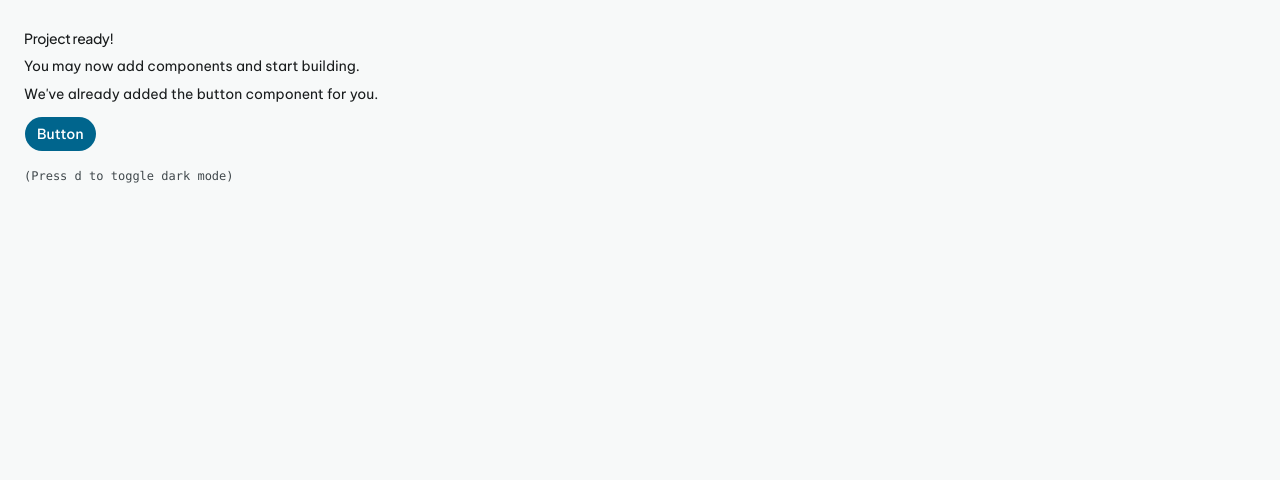
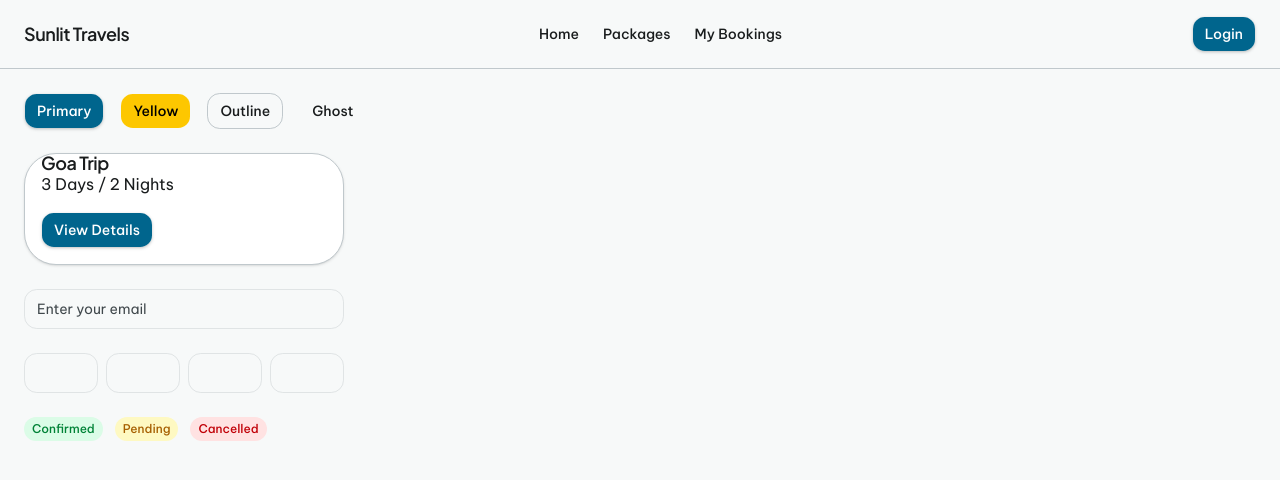
Before and after one commit to Sourav1018/TM-FE, a Next.js app: page / in a window 1280 px wide. Shown: the top 480 px of the page. Built offline with nearby package versions, Linux system fonts and the light colour scheme.

Commit message:
Setup UI components (button, card, input, badge, navbar)

```diff
--- a/app/page.tsx
+++ b/app/page.tsx
@@ -1,18 +1,60 @@
 import { Button } from "@/components/ui/button"
+import { Card, CardContent, CardTitle } from "@/components/ui/card"
+import { Input } from "@/components/ui/input"
+import { Badge } from "@/components/ui/badge"
+import { Navbar } from "@/components/ui/navbar"
 
-export default function Page() {
+export default function Home() {
   return (
-    <div className="flex min-h-svh p-6">
-      <div className="flex max-w-md min-w-0 flex-col gap-4 text-sm leading-loose">
-        <div>
-          <h1 className="font-medium">Project ready!</h1>
-          <p>You may now add components and start building.</p>
-          <p>We&apos;ve already added the button component for you.</p>
-          <Button className="mt-2">Button</Button>
+    <div>
+
+      {/* Navbar */}
+      <Navbar />
+
+      {/* Main content */}
+      <div className="flex flex-col gap-6 p-6">
+
+        {/* Buttons section */}
+        <div className="flex gap-4">
+          <Button variant="primary">Primary</Button>
+          <Button variant="yellow">Yellow</Button>
+          <Button variant="outline">Outline</Button>
+          <Button variant="ghost">Ghost</Button>
         </div>
-        <div className="font-mono text-xs text-muted-foreground">
-          (Press <kbd>d</kbd> to toggle dark mode)
+
+        {/* Card section */}
+        <Card className="w-80">
+          <CardContent>
+            <CardTitle>Goa Trip</CardTitle>
+            <p>3 Days / 2 Nights</p>
+
+            {/* Button inside card */}
+            <Button variant="primary" className="mt-4">
+              View Details
+            </Button>
+          </CardContent>
+        </Card>
+
+        {/* Input test */}
+        <div className="w-80">
+          <Input placeholder="Enter your email" />
         </div>
+
+        {/* OTP Inputs */}
+        <div className="flex gap-2 w-80">
+          <Input maxLength={1} />
+          <Input maxLength={1} />
+          <Input maxLength={1} />
+          <Input maxLength={1} />
+        </div>
+
+        {/* Badge test */}
+        <div className="flex gap-3">
+          <Badge status="confirmed" />
+          <Badge status="pending" />
+          <Badge status="cancelled" />
+        </div>
+
       </div>
     </div>
   )
--- /dev/null
+++ b/components/ui/badge.tsx
@@ -0,0 +1,30 @@
+"use client"
+
+import { cn } from "@/lib/utils"
+
+type BadgeProps = {
+  status: "confirmed" | "pending" | "cancelled"
+  className?: string
+}
+
+function Badge({ status, className }: BadgeProps) {
+  const styles = {
+    confirmed: "bg-green-100 text-green-700",
+    pending: "bg-yellow-100 text-yellow-700",
+    cancelled: "bg-red-100 text-red-700",
+  }
+
+  return (
+    <span
+      className={cn(
+        "px-2 py-1 rounded-md text-xs font-medium capitalize",
+        styles[status],
+        className
+      )}
+    >
+      {status}
+    </span>
+  )
+}
+
+export { Badge }
--- a/components/ui/button.tsx
+++ b/components/ui/button.tsx
@@ -6,33 +6,60 @@
 import { cn } from "@/lib/utils"
 
 const buttonVariants = cva(
-  "group/button inline-flex shrink-0 items-center justify-center rounded-4xl border border-transparent bg-clip-padding text-sm font-medium whitespace-nowrap transition-all outline-none select-none focus-visible:border-ring focus-visible:ring-[3px] focus-visible:ring-ring/50 active:translate-y-px disabled:pointer-events-none disabled:opacity-50 aria-invalid:border-destructive aria-invalid:ring-[3px] aria-invalid:ring-destructive/20 dark:aria-invalid:border-destructive/50 dark:aria-invalid:ring-destructive/40 [&_svg]:pointer-events-none [&_svg]:shrink-0 [&_svg:not([class*='size-'])]:size-4",
+  "group/button inline-flex shrink-0 items-center justify-center rounded-md border border-transparent bg-clip-padding text-sm font-medium whitespace-nowrap transition-all outline-none select-none focus-visible:border-ring focus-visible:ring-[3px] focus-visible:ring-ring/50 active:translate-y-px disabled:pointer-events-none disabled:opacity-50 [&_svg]:pointer-events-none [&_svg]:shrink-0 [&_svg:not([class*='size-'])]:size-4",
   {
     variants: {
       variant: {
+        //  Main primary button (used for Book Now, View Details)
         default: "bg-primary text-primary-foreground hover:bg-primary/80",
+
+        primary:
+          "bg-primary text-primary-foreground hover:bg-primary/90 shadow-sm",
+
+        //  Secondary button
+        secondary:
+          "bg-secondary text-secondary-foreground hover:bg-secondary/80",
+
+        //  Yellow CTA button (from your design)
+        yellow:
+          "bg-yellow-400 text-black hover:bg-yellow-500",
+
+        //  Outline button
         outline:
-          "border-border bg-input/30 hover:bg-input/50 hover:text-foreground aria-expanded:bg-muted aria-expanded:text-foreground",
-        secondary:
-          "bg-secondary text-secondary-foreground hover:bg-secondary/80 aria-expanded:bg-secondary aria-expanded:text-secondary-foreground",
+          "border-border bg-transparent hover:bg-muted hover:text-foreground",
+
+        //  Ghost button
         ghost:
-          "hover:bg-muted hover:text-foreground aria-expanded:bg-muted aria-expanded:text-foreground dark:hover:bg-muted/50",
+          "hover:bg-muted hover:text-foreground dark:hover:bg-muted/50",
+
+        //  Destructive button
         destructive:
-          "bg-destructive/10 text-destructive hover:bg-destructive/20 focus-visible:border-destructive/40 focus-visible:ring-destructive/20 dark:bg-destructive/20 dark:hover:bg-destructive/30 dark:focus-visible:ring-destructive/40",
+          "bg-destructive/10 text-destructive hover:bg-destructive/20",
+
+        //  Link style
         link: "text-primary underline-offset-4 hover:underline",
       },
+
       size: {
         default:
           "h-9 gap-1.5 px-3 has-data-[icon=inline-end]:pr-2.5 has-data-[icon=inline-start]:pl-2.5",
+
         xs: "h-6 gap-1 px-2.5 text-xs has-data-[icon=inline-end]:pr-2 has-data-[icon=inline-start]:pl-2 [&_svg:not([class*='size-'])]:size-3",
+
         sm: "h-8 gap-1 px-3 has-data-[icon=inline-end]:pr-2 has-data-[icon=inline-start]:pl-2",
+
         lg: "h-10 gap-1.5 px-4 has-data-[icon=inline-end]:pr-3 has-data-[icon=inline-start]:pl-3",
+
         icon: "size-9",
+
         "icon-xs": "size-6 [&_svg:not([class*='size-'])]:size-3",
+
         "icon-sm": "size-8",
+
         "icon-lg": "size-10",
       },
     },
+
     defaultVariants: {
       variant: "default",
       size: "default",
--- /dev/null
+++ b/components/ui/card.tsx
@@ -0,0 +1,64 @@
+"use client"
+
+import * as React from "react"
+import { cn } from "@/lib/utils"
+
+function Card({
+  className,
+  ...props
+}: React.HTMLAttributes<HTMLDivElement>) {
+  return (
+    <div
+      className={cn(
+        "rounded-xl border bg-card text-card-foreground shadow-sm hover:shadow-md transition-all",
+        className
+      )}
+      {...props}
+    />
+  )
+}
+
+function CardHeader({
+  className,
+  ...props
+}: React.HTMLAttributes<HTMLDivElement>) {
+  return (
+    <div
+      className={cn("flex flex-col space-y-1.5 p-4", className)}
+      {...props}
+    />
+  )
+}
+
+function CardTitle({
+  className,
+  ...props
+}: React.HTMLAttributes<HTMLHeadingElement>) {
+  return (
+    <h3
+      className={cn("text-lg font-semibold leading-none", className)}
+      {...props}
+    />
+  )
+}
+
+function CardContent({
+  className,
+  ...props
+}: React.HTMLAttributes<HTMLDivElement>) {
+  return <div className={cn("p-4 pt-0", className)} {...props} />
+}
+
+function CardFooter({
+  className,
+  ...props
+}: React.HTMLAttributes<HTMLDivElement>) {
+  return (
+    <div
+      className={cn("flex items-center p-4 pt-0", className)}
+      {...props}
+    />
+  )
+}
+
+export { Card, CardHeader, CardTitle, CardContent, CardFooter }
--- /dev/null
+++ b/components/ui/input.tsx
@@ -0,0 +1,26 @@
+"use client"
+
+import * as React from "react"
+import { cn } from "@/lib/utils"
+
+function Input({
+  className,
+  type,
+  ...props
+}: React.InputHTMLAttributes<HTMLInputElement>) {
+  return (
+    <input
+      type={type}
+      className={cn(
+        "flex h-10 w-full rounded-md border border-input bg-background px-3 py-2 text-sm outline-none transition-all",
+        "focus-visible:ring-2 focus-visible:ring-primary focus-visible:border-primary",
+        "placeholder:text-muted-foreground",
+        "disabled:cursor-not-allowed disabled:opacity-50",
+        className
+      )}
+      {...props}
+    />
+  )
+}
+
+export { Input }
--- /dev/null
+++ b/components/ui/navbar.tsx
@@ -0,0 +1,26 @@
+"use client"
+
+import { Button } from "@/components/ui/button"
+
+function Navbar() {
+  return (
+    <div className="flex items-center justify-between px-6 py-4 border-b bg-background">
+
+      {/* Left: Logo */}
+      <h1 className="text-lg font-semibold">Sunlit Travels</h1>
+
+      {/* Middle: Links */}
+      <div className="flex gap-6 text-sm font-medium">
+        <span className="cursor-pointer hover:text-primary">Home</span>
+        <span className="cursor-pointer hover:text-primary">Packages</span>
+        <span className="cursor-pointer hover:text-primary">My Bookings</span>
+      </div>
+
+      {/* Right: Profile / Button */}
+      <Button variant="primary">Login</Button>
+
+    </div>
+  )
+}
+
+export { Navbar }
```
